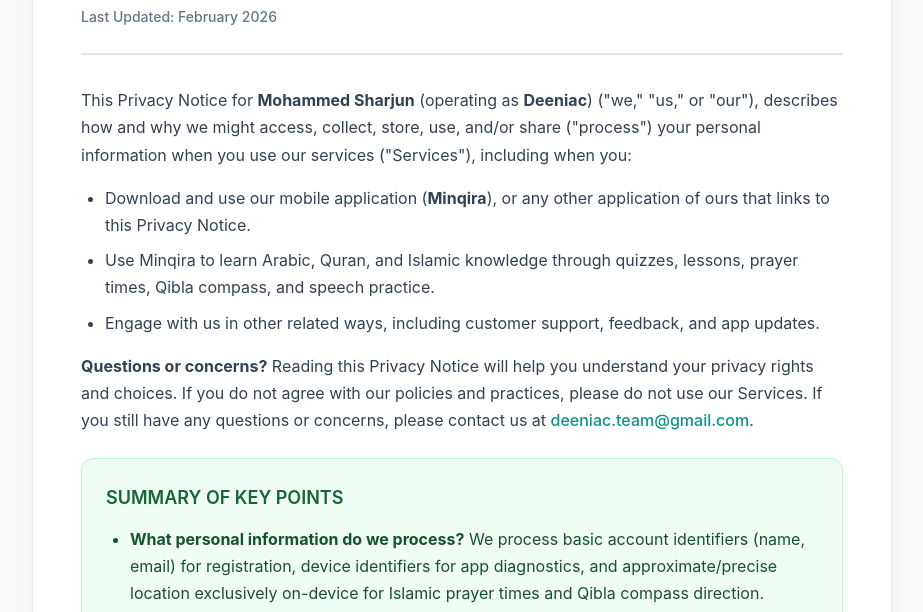
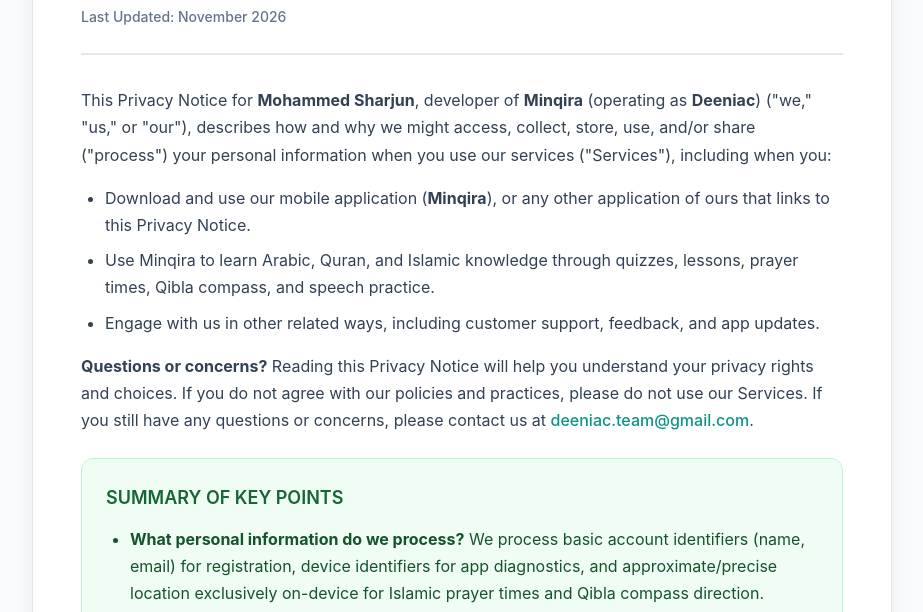
Before and after one commit to mohammedsharjun/privacy-policy, a plain HTML site: page index.html in a window 1280 px wide. Shown: the part 146-758 px from the top of the page, without its empty margins (178-1101 px from the left). Drawn offline with Linux system fonts and the light colour scheme.

Commit message:
Update privacy policy with new developer details

```diff
--- a/index.html
+++ b/index.html
@@ -157,11 +157,11 @@
   <div class="container">
     <div class="header">
       <h1>PRIVACY POLICY</h1>
-      <div class="last-updated">Last Updated: February 2026</div>
+      <div class="last-updated">Last Updated: November 2026</div>
     </div>
 
     <p>
-      This Privacy Notice for <strong>Mohammed Sharjun</strong> (operating as <strong>Deeniac</strong>) (&quot;we,&quot; &quot;us,&quot; or &quot;our&quot;), describes how and why we might access, collect, store, use, and/or share (&quot;process&quot;) your personal information when you use our services (&quot;Services&quot;), including when you:
+      This Privacy Notice for <strong>Mohammed Sharjun</strong>, developer of <strong>Minqira</strong> (operating as <strong>Deeniac</strong>) (&quot;we,&quot; &quot;us,&quot; or &quot;our&quot;), describes how and why we might access, collect, store, use, and/or share (&quot;process&quot;) your personal information when you use our services (&quot;Services&quot;), including when you:
     </p>
     <ul>
       <li>Download and use our mobile application (<strong>Minqira</strong>), or any other application of ours that links to this Privacy Notice.</li>
@@ -342,7 +342,7 @@
     <p>If you have any questions, feedback, or data privacy requests regarding this Privacy Policy, please reach out to us:</p>
 
     <div class="contact-card">
-      <p><strong>Mohammed Sharjun</strong> (Deeniac)</p>
+      <p><strong>Mohammed Sharjun</strong> — Developer of <strong>Minqira</strong> (Deeniac)</p>
       <p>Email: <a href="mailto:deeniac.team@gmail.com">deeniac.team@gmail.com</a> / <a href="mailto:deeniac.studios@gmail.com">deeniac.studios@gmail.com</a></p>
       <p>Address: Kalyana Sundaram Street, Kasthuri Bai Nagar, West Tambaram, Chennai, Tamil Nadu 600045, India</p>
     </div>
```
